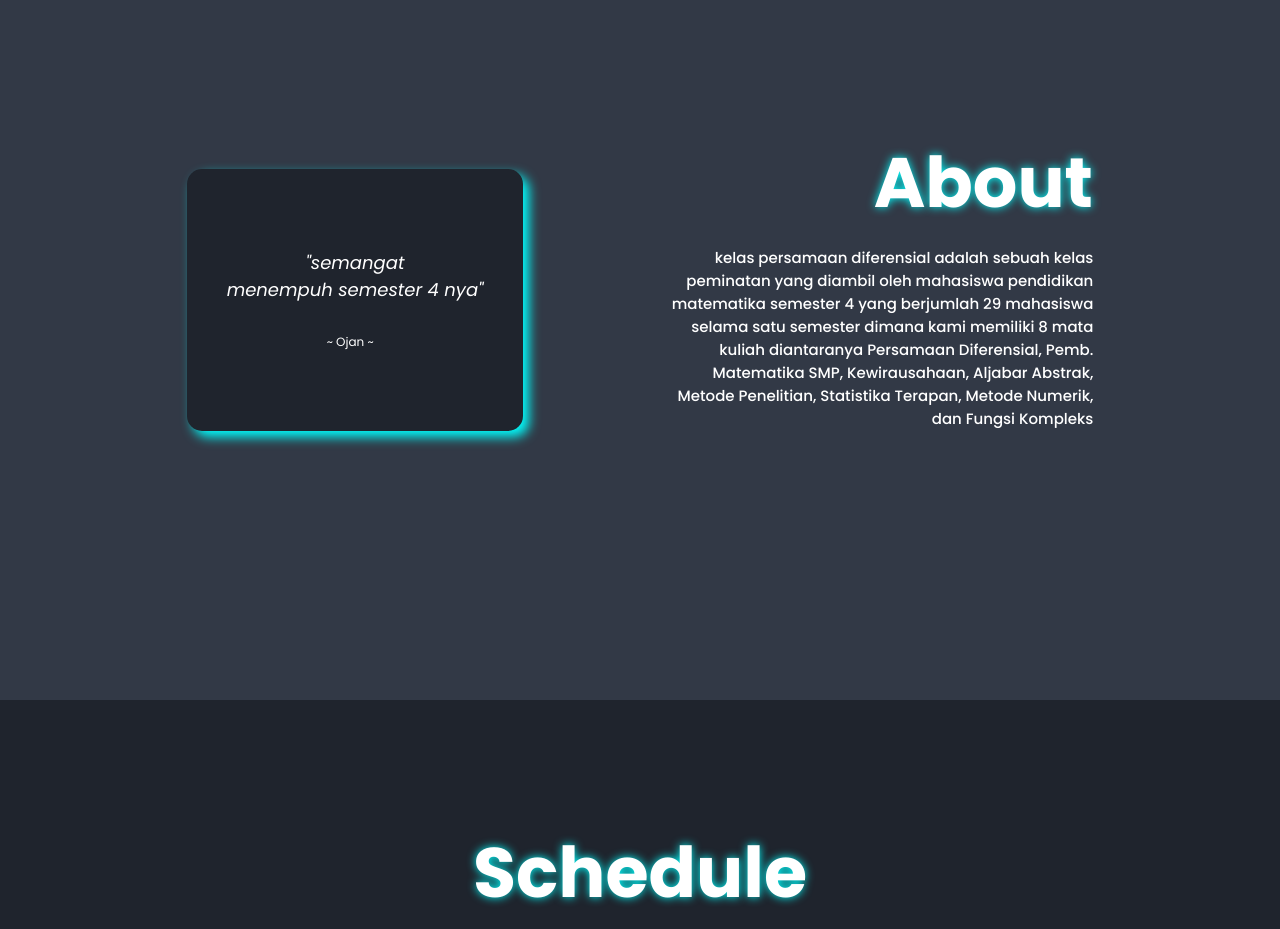
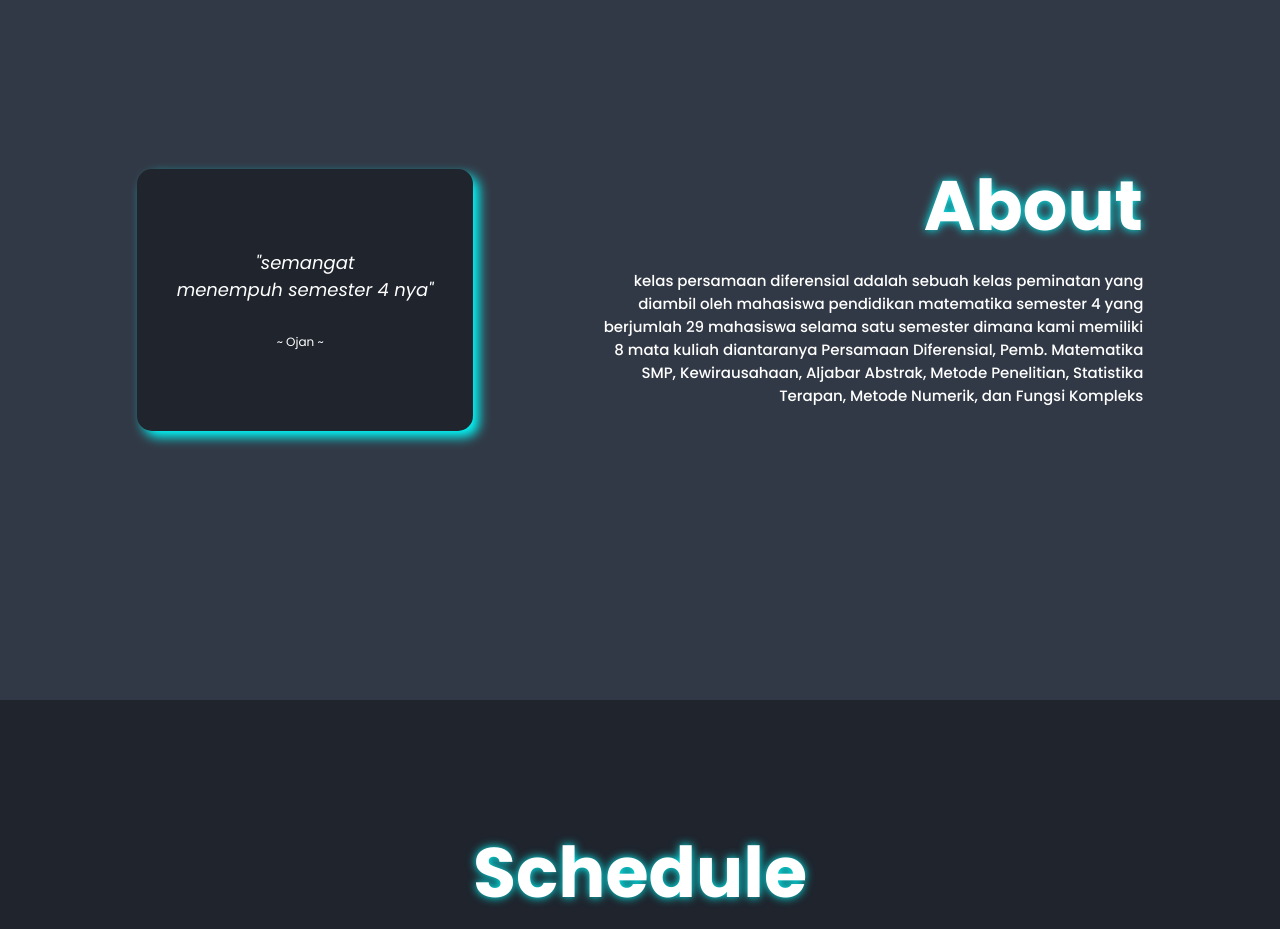
Before and after one commit to Bezibun/perdif, a plain HTML site: page index.html in a window 1280 px wide. Shown: the part 900-1829 px from the top of the page. Drawn offline with Linux system fonts and the light colour scheme.

Commit message:
merapikan desk-about

```diff
--- a/style.css
+++ b/style.css
@@ -99,14 +99,14 @@ section:nth-child(odd){
 .jdl-about{
     font-size: 70px;
     text-shadow: 0 0 10px cyan;
-    margin-left: 320px;
+    margin-left: 420px;
 }
 .desk-about{
     margin-top: 10px;
     font-size: 15px;
     font-weight: 500;
     text-align: right;
-    max-width: 440px;
+    max-width: 540px;
     margin-left: 100px;
 }
 .quo-1{
```
